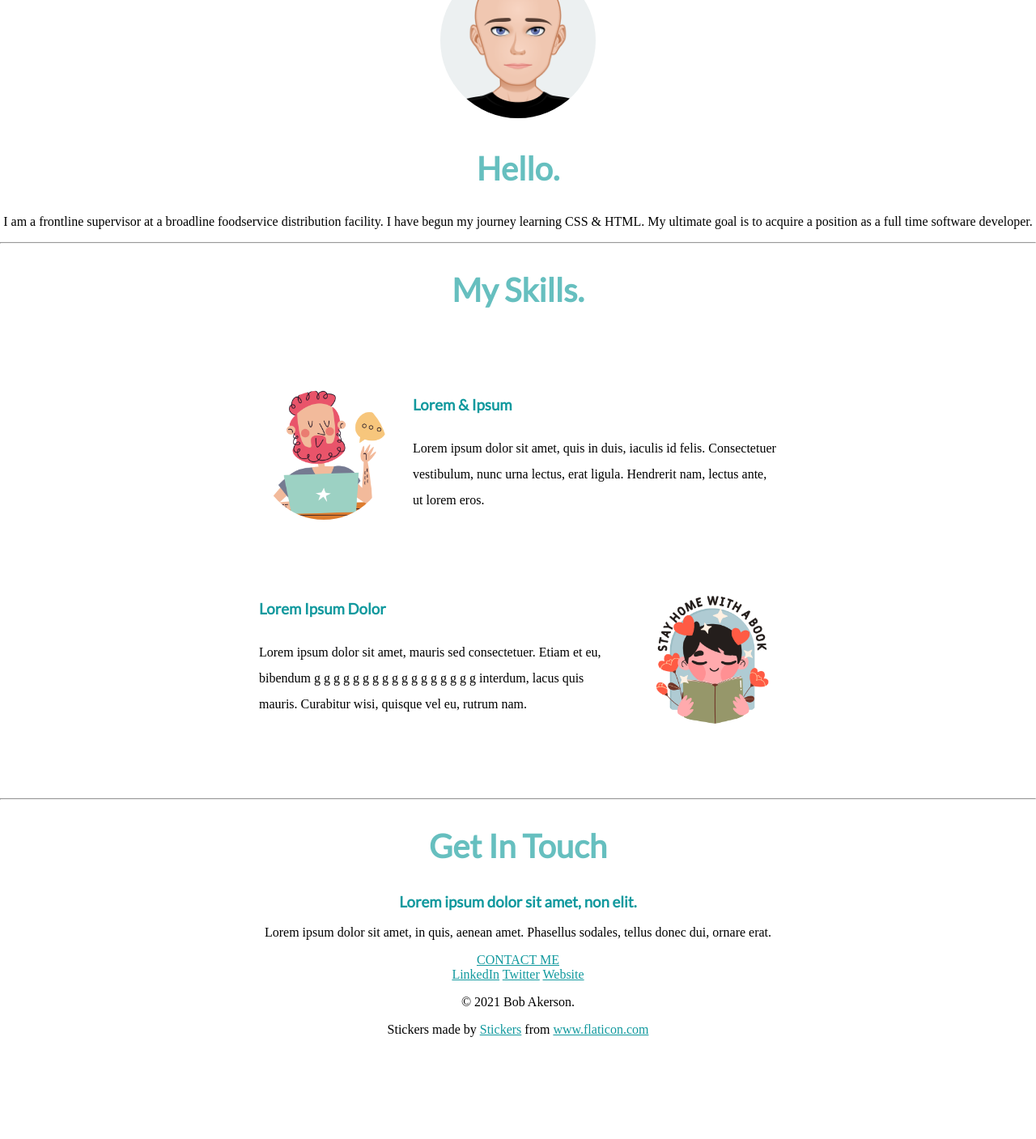
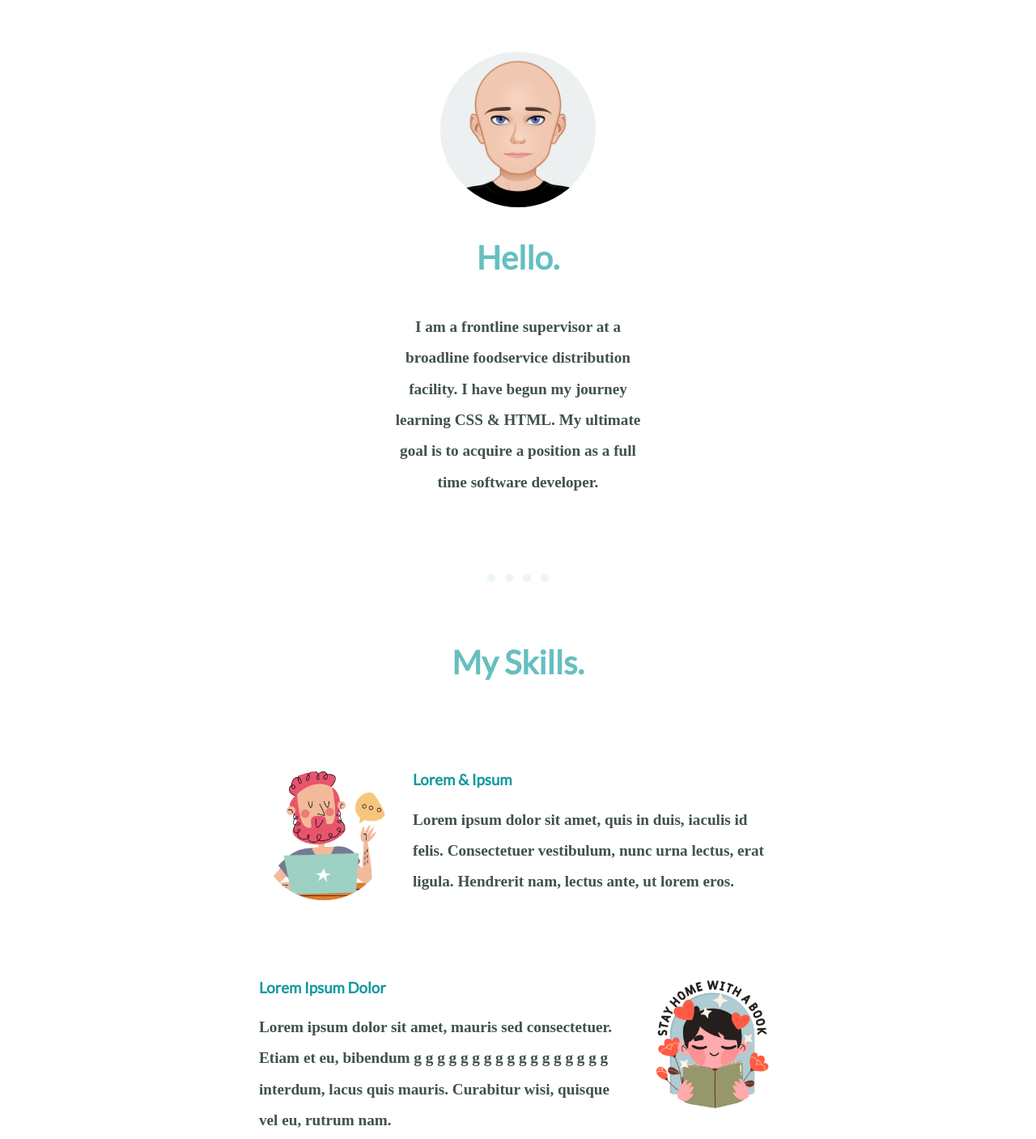
Before and after one commit to robakerson/css--mysite, a plain HTML site: page index.html in a window 1280 px wide. Shown: the part 802-2209 px from the top of the page at 81% size. Before the commit the page ends 2083 px from the top, so only its background shows below. Drawn offline with Linux system fonts and the light colour scheme; a web font is replaced by a local one.

Commit message:
Post CSS challenge

```diff
--- a/css/styles.css
+++ b/css/styles.css
@@ -3,6 +3,7 @@ body{
   margin:0;
   text-align: center;
   font-family: 'Benne', serif;
+  color: #40514E;
 }
 
 h1{
@@ -18,6 +19,7 @@ h2{
   font-size: 2.5rem;
   font-family: 'Lato', sans-serif;
   color: #66BFBF;
+  padding-bottom: 10px;
 }
 
 h3{
@@ -26,23 +28,45 @@ h3{
 }
 
 a{
+  display:inline-block;
   color: #11999E;
+  font-family: 'Lato', sans-serif;
 }
+
+p{
+  font-weight:bold;
+  font-size:1.2rem;
+  line-height: 2;
+}
+
+hr{
+  border: 0;
+  border-top: 10px dotted;
+  width: 6%;
+  color: #EAF6F6;
+  margin: 75px auto;
+}
+
+.profile{
+  display:inline-block;
+  text-align: center;
+  width:25%;
+}
+
 
 .skill-row{
   margin: 100px auto;
   width: 50%;
   text-align:left;
-  line-height: 2;
 }
 
 .subtitle{
   font-weight: normal;
 }
 
-.picture{
+.profile-picture{
   border-radius:50%;
-  width:15%;
+  width:60%;
 }
 
 .skill-picture1{
@@ -61,15 +85,25 @@ a{
 
 .top-container{
   padding-top:100px;
-  background-color: #E4F9F5;
+  background-color: #EAF6F6;
   position:relative;
+  height:100%;
+}
+
+.mountain{
+  margin:0;
 }
 
 .middle-container{
+  margin:100px 0;
 }
 
 .bottom-container{
+  margin: 100px 0 0 0;
+  background-color: #66BFBF;
 }
+
+
 
 .top-cloud{
   position:absolute;
@@ -82,3 +116,42 @@ a{
   left:300px;
   bottom: 300px;
 }
+
+.copyright{
+  color: #EAF6F6;
+  margin: 0 auto;
+}
+
+.footer-link{
+  font-size:1.2rem;
+  margin:50px 25px;
+  text-decoration:none;
+  font-weight:bold;
+}
+
+.contact-message{
+
+  width:30%;
+  margin: 40px auto 60px;
+}
+
+.myButton {
+	background:linear-gradient(to bottom, #66bfbf 5%, #11999e 100%);
+	background-color:#66bfbf;
+	border-radius:10px;
+	display:inline-block;
+	cursor:pointer;
+	color:#ffffff;
+	font-family:Arial;
+	font-size:20px;
+	padding:12px 25px;
+	text-decoration:none;
+}
+.myButton:hover {
+	background:linear-gradient(to bottom, #11999e 5%, #66bfbf 100%);
+	background-color:#11999e;
+}
+.myButton:active {
+	position:relative;
+	top:1px;
+}
--- a/index.html
+++ b/index.html
@@ -16,12 +16,12 @@
     <h1>I'm Bob.</h1>
     <h2 class="subtitle">a burgeoning software developer.</h2>
     <img class="bottom-cloud" src="images\cloud.png" alt="cloud-img">
-    <img src="images\mountain.png" alt="mountain-img">
+    <img class="mountain" src="images\mountain.png" alt="mountain-img">
   </div>
 
   <div class="middle-container">
     <div class="profile">
-      <img class="picture" src="images\profile.png" alt="face-img">
+      <img class="profile-picture" src="images\profile.png" alt="face-img">
       <h2>Hello.</h2>
       <p>I am a frontline supervisor at a broadline foodservice distribution facility. I have begun my journey learning CSS & HTML. My ultimate goal is to acquire a position as a full time software developer.</p>
     </div>
@@ -43,8 +43,8 @@
     <div class="contact-me">
       <h2>Get In Touch</h2>
       <h3>Lorem ipsum dolor sit amet, non elit.</h3>
-      <p>Lorem ipsum dolor sit amet, in quis, aenean amet. Phasellus sodales, tellus donec dui, ornare erat.</p>
-      <a class="btn" href="mailto:robakerson@gmail.com">CONTACT ME</a>
+      <p class="contact-message">Lorem ipsum dolor sit amet, in quis, aenean amet. Phasellus sodales, tellus donec dui, ornare erat.</p>
+      <a href="mailto:robakerson@gmail.com" class="myButton">CONTACT ME</a>
     </div>
   </div>
 
@@ -53,9 +53,9 @@
     <a class="footer-link" href="https://www.linkedin.com/">LinkedIn</a>
     <a class="footer-link" href="https://twitter.com/">Twitter</a>
     <a class="footer-link" href="https://www.appbrewery.co/">Website</a>
-    <p>© 2021 Bob Akerson.</p>
+    <p class="copyright">© 2021 Bob Akerson.</p>
 
-    <div>Stickers made by <a href="https://www.flaticon.com/authors/stickers" title="Stickers">Stickers</a> from <a href="https://www.flaticon.com/" title="Flaticon">www.flaticon.com</a></div>
+    <div class="copyright">Stickers made by <a href="https://www.flaticon.com/authors/stickers" title="Stickers">Stickers</a> from <a href="https://www.flaticon.com/" title="Flaticon">www.flaticon.com</a></div>
   </div>
 
 
```
